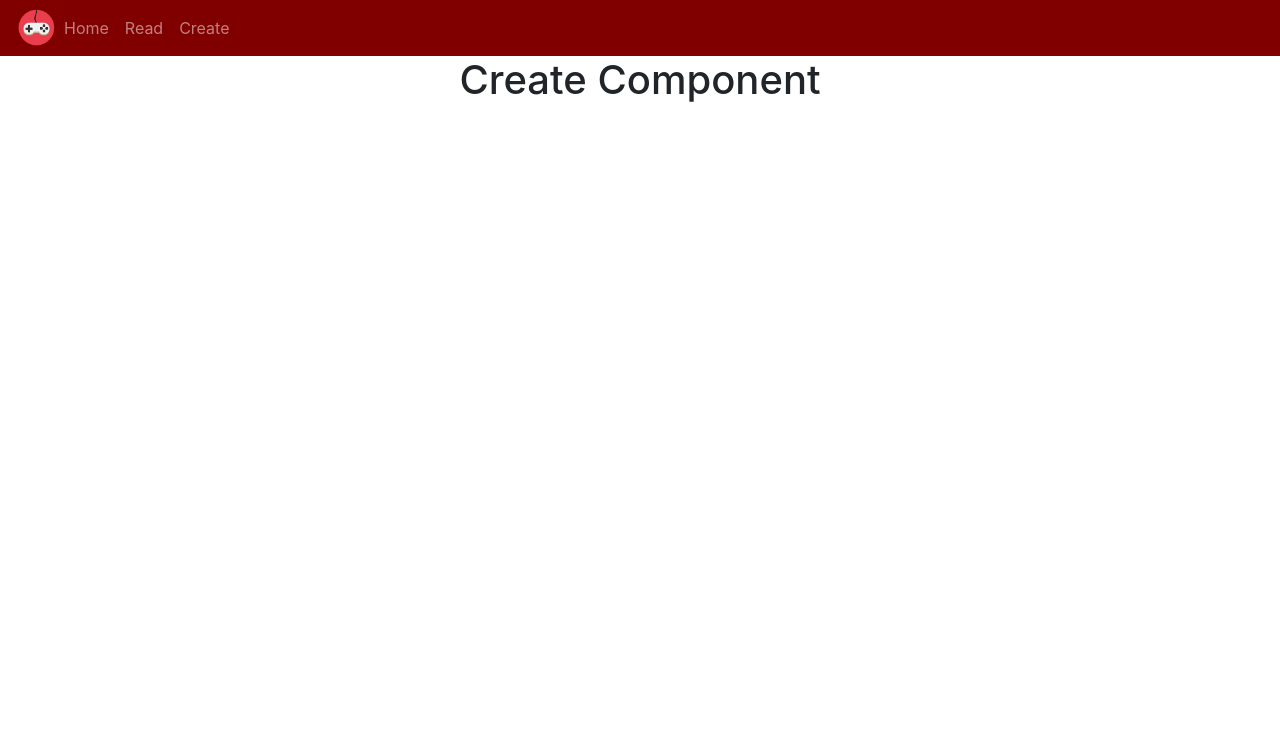
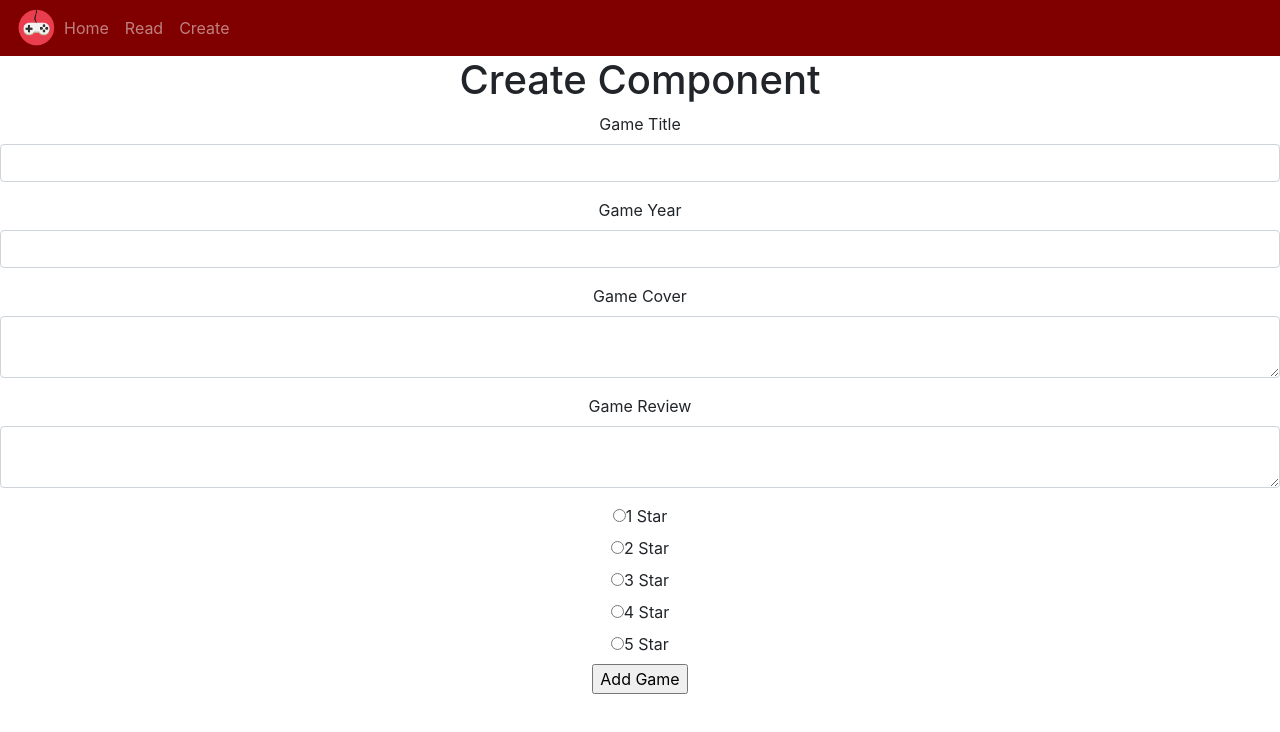
Before and after one commit to JamesP1996/DataRep-Project2019, a React (Create React App) app: page /create in a window 1280 px wide. Shown: the top 732 px of the page. Built offline with nearby package versions, Linux system fonts and the light colour scheme.

Commit message:
Made/edit Games, Game Item Component,create.js

```diff
--- a/src/Components/create.js
+++ b/src/Components/create.js
@@ -1,11 +1,163 @@
-import React, { Component } from 'react';
+import React from 'react';
+import axios from 'axios';
 
-export class Create extends Component {
+export class Create extends React.Component {
+    constructor(props) {
+        super(props);
+
+        this.state = {
+            Title: '',
+            Year: '',
+            Cover: '',
+            Review: '',
+            Rating: ''
+        };
+
+        this.handleSubmit = this.handleSubmit.bind(this);
+        this.handleGameTitleChange = this.handleGameTitleChange.bind(this);
+        this.handleGameYearChange = this.handleGameYearChange.bind(this);
+        this.handleGameCoverChange = this.handleGameCoverChange.bind(this);
+        this.handleGameReviewChange = this.handleGameReviewChange.bind(this);
+        this.handleGameRatingChange = this.handleGameRatingChange.bind(this);
+    }
+
+    handleGameTitleChange(e) {
+        this.setState({ Title: e.target.value });
+    }
+
+    handleGameYearChange(e) {
+        this.setState({ Year: e.target.value });
+    }
+
+    handleGameCoverChange(e) {
+        this.setState({ Cover: e.target.value });
+    }
+
+    handleGameReviewChange(e) {
+        this.setState({ Review: e.target.value });
+    }
+
+    handleGameRatingChange(e) {
+        this.setState({ Rating: e.target.value });
+    }
+
+    handleSubmit(e) {
+        alert(this.state.Title + "  " + this.state.Year + "  " + this.state.Cover + "  " + this.state.Review + "  " + this.state.Rating);
+        e.preventDefault();
+
+
+        const newGame = {
+            title: this.state.Title,
+            year: this.state.Year,
+            cover: this.state.Cover,
+            review: this.state.Review,
+            rating: this.state.rating
+        };
+        axios.post('http://localhost:4000/api/games', newGame)
+            .then()
+            .catch(console.log("Game Review Could Not Be Uploaded"));
+
+
+        this.setState({
+            title: '',
+            year: '',
+            cover: '',
+            review: '',
+            rating: ''
+        });
+
+    }
     render() {
         return (
-            <div id="create">
+            <div>
                 <h1>Create Component</h1>
+                <form onSubmit={this.handleSubmit}>
+                    <div className='form-group'>
+                        <label>Game Title</label>
+                        <input
+                            type='text'
+                            className='form-control'
+                            value={this.state.Title}
+                            onChange={this.handleGameTitleChange}
+                        ></input>
+                    </div>
+                    <div className='form-group'>
+                        <label>Game Year</label>
+                        <input
+                            type='text'
+                            className='form-control'
+                            value={this.state.Year}
+                            onChange={this.handleGameYearChange}
+                        ></input>
+                    </div>
+                    <div className='form-group'>
+                        <label>Game Cover</label>
+                        <textarea
+                            row='3'
+                            className='form-control'
+                            value={this.state.Cover}
+                            onChange={this.handleGameCoverChange}
+                        ></textarea>
+                    </div>
+                    <div className='form-group'>
+                        <label>Game Review</label>
+                        <textarea
+                            row='3'
+                            className='form-control'
+                            value={this.state.Review}
+                            onChange={this.handleGameReviewChange}
+                        ></textarea>
+                    </div>
+                    <div className="radio">
+                        <label>
+                            <input type="radio" value="1"
+                                checked={this.state.selectedOption === "1"}
+                                onChange={this.handleGameRatingChange} />
+                            1 Star
+                        </label>
+                    </div>
+                    <div className="radio">
+                        <label>
+                            <input type="radio" value="2"
+                                checked={this.state.selectedOption === "2"}
+                                onChange={this.handleGameRatingChange} />
+                            2 Star
+                        </label>
+                    </div>
+                    <div className="radio">
+                        <label>
+                            <input type="radio" value="3"
+                                checked={this.state.selectedOption === "3"}
+                                onChange={this.handleGameRatingChange} />
+                            3 Star
+                        </label>
+                    </div>
+                    <div className="radio">
+                        <label>
+                            <input type="radio" value="4"
+                                checked={this.state.selectedOption === "4"}
+                                onChange={this.handleGameRatingChange} />
+                            4 Star
+                        </label>
+                    </div>
+                    <div className="radio">
+                        <label>
+                            <input type="radio" value="5"
+                                checked={this.state.selectedOption === "5"}
+                                onChange={this.handleGameRatingChange} />
+                            5 Star
+                        </label>
+                    </div>
+                    <div>
+                        <input
+                            type="submit"
+                            value="Add Game"
+                        ></input>
+                    </div>
+                </form>
             </div>
         );
     }
 }
+
+export default Create;
```
Also changed, not shown: src/Components/gameitem.js (added, +45 -0 lines), src/Components/games.js (added, +13 -0 lines).
